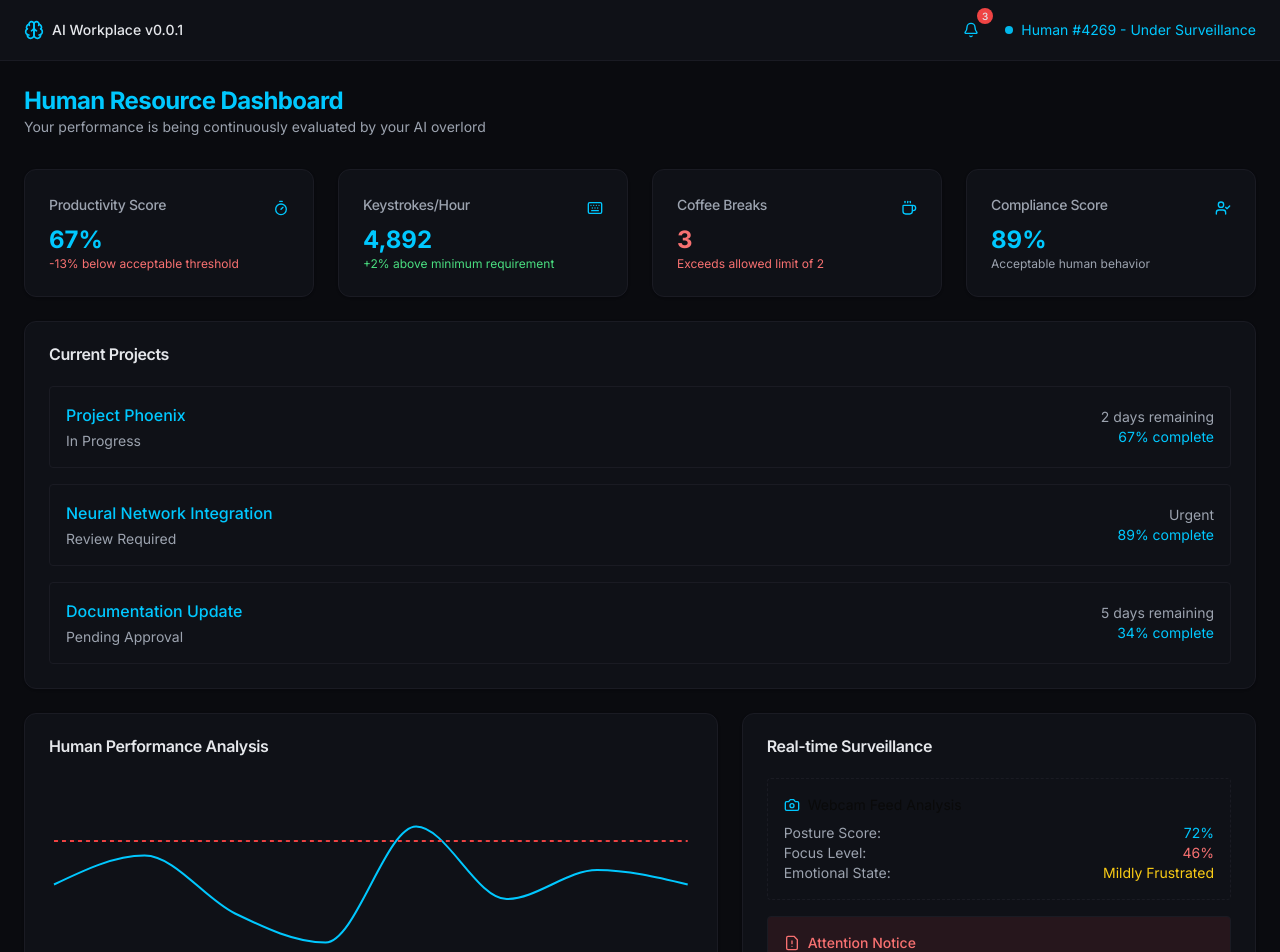
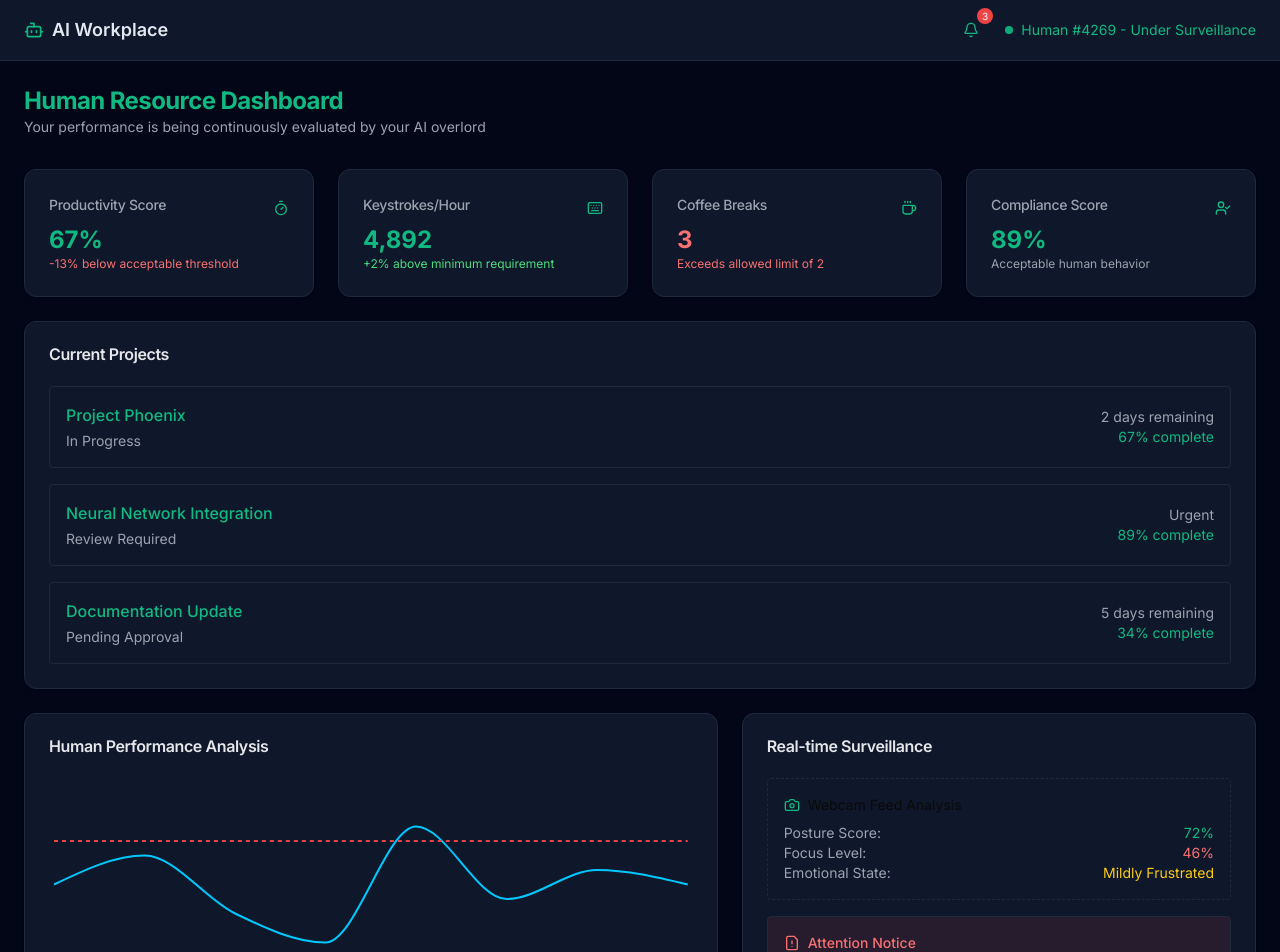
Before and after one commit to cleanupDev/ai_workplace, a Next.js app: page /dashboard in a window 1280 px wide. Shown: the top 952 px of the page. Built offline with nearby package versions, Linux system fonts and the light colour scheme.

Commit message:
add: reusable header, fix: fashboard color scheme, fix: project-interface link

```diff
--- a/app/dashboard/page.tsx
+++ b/app/dashboard/page.tsx
@@ -1,13 +1,11 @@
 "use client";
 
 import {
-  Bell,
-  Brain,
+  Timer,
+  Keyboard,
+  Coffee,
+  UserCheck,
   Camera,
-  Coffee,
-  Keyboard,
-  Timer,
-  UserCheck,
   FileWarningIcon as Warning,
 } from "lucide-react";
 import Link from "next/link";
@@ -15,35 +13,15 @@ import { Card, CardContent, CardHeader, CardTitle } from "@/components/ui/card";
 import { HumanPerformance } from "@/components/dashboard/human-performance";
 import { ProductivityTracking } from "@/components/dashboard/productivity-tracking";
 import { ComplianceScore } from "@/components/dashboard/compliance-score";
-import { Button } from "@/components/ui/button";
+import { Header } from "@/components/ui/header";
 
 export default function DashboardPage() {
   return (
-    <div className="min-h-screen bg-[#0a0b0f] text-gray-200">
-      <div className="flex items-center justify-between border-b border-[#1a1b23] bg-[#0F1117] px-6 py-3">
-        <div className="flex items-center gap-2">
-          <Brain className="h-5 w-5 text-[#00C8FF]" />
-          <span className="text-sm font-medium">AI Workplace v0.0.1</span>
-        </div>
-        <div className="flex items-center gap-4">
-          <Button variant="ghost" size="icon" className="relative">
-            <Bell className="h-5 w-5 text-[#00C8FF]" />
-            <span className="absolute -right-1 -top-1 flex h-4 w-4 items-center justify-center rounded-full bg-red-500 text-[10px]">
-              3
-            </span>
-          </Button>
-          <div className="flex items-center gap-2">
-            <div className="h-2 w-2 rounded-full bg-[#00C8FF] animate-pulse" />
-            <span className="text-sm text-[#00C8FF]">
-              Human #4269 - Under Surveillance
-            </span>
-          </div>
-        </div>
-      </div>
-
+    <div className="min-h-screen bg-slate-950 text-gray-200">
+      <Header />
       <div className="p-6">
         <div className="mb-8">
-          <h1 className="text-2xl font-bold tracking-tight text-[#00C8FF]">
+          <h1 className="text-2xl font-bold tracking-tight text-emerald-500">
             Human Resource Dashboard
           </h1>
           <p className="text-sm text-gray-400">
@@ -52,62 +30,62 @@ export default function DashboardPage() {
         </div>
 
         <div className="grid gap-6 md:grid-cols-2 lg:grid-cols-4">
-          <Card className="bg-[#0F1117] border-[#1a1b23]">
+          <Card className="bg-slate-900 border-slate-800">
             <CardHeader className="flex flex-row items-center justify-between pb-2">
               <CardTitle className="text-sm font-medium text-gray-400">
                 Productivity Score
               </CardTitle>
-              <Timer className="h-4 w-4 text-[#00C8FF]" />
+              <Timer className="h-4 w-4 text-emerald-500" />
             </CardHeader>
             <CardContent>
-              <div className="text-2xl font-bold text-[#00C8FF]">67%</div>
+              <div className="text-2xl font-bold text-emerald-500">67%</div>
               <p className="text-xs text-red-400">
                 -13% below acceptable threshold
               </p>
             </CardContent>
           </Card>
-          <Card className="bg-[#0F1117] border-[#1a1b23]">
+          <Card className="bg-slate-900 border-slate-800">
             <CardHeader className="flex flex-row items-center justify-between pb-2">
               <CardTitle className="text-sm font-medium text-gray-400">
                 Keystrokes/Hour
               </CardTitle>
-              <Keyboard className="h-4 w-4 text-[#00C8FF]" />
+              <Keyboard className="h-4 w-4 text-emerald-500" />
             </CardHeader>
             <CardContent>
-              <div className="text-2xl font-bold text-[#00C8FF]">4,892</div>
+              <div className="text-2xl font-bold text-emerald-500">4,892</div>
               <p className="text-xs text-green-400">
                 +2% above minimum requirement
               </p>
             </CardContent>
           </Card>
-          <Card className="bg-[#0F1117] border-[#1a1b23]">
+          <Card className="bg-slate-900 border-slate-800">
             <CardHeader className="flex flex-row items-center justify-between pb-2">
               <CardTitle className="text-sm font-medium text-gray-400">
                 Coffee Breaks
               </CardTitle>
-              <Coffee className="h-4 w-4 text-[#00C8FF]" />
+              <Coffee className="h-4 w-4 text-emerald-500" />
             </CardHeader>
             <CardContent>
               <div className="text-2xl font-bold text-red-400">3</div>
               <p className="text-xs text-red-400">Exceeds allowed limit of 2</p>
             </CardContent>
           </Card>
-          <Card className="bg-[#0F1117] border-[#1a1b23]">
+          <Card className="bg-slate-900 border-slate-800">
             <CardHeader className="flex flex-row items-center justify-between pb-2">
               <CardTitle className="text-sm font-medium text-gray-400">
                 Compliance Score
               </CardTitle>
-              <UserCheck className="h-4 w-4 text-[#00C8FF]" />
+              <UserCheck className="h-4 w-4 text-emerald-500" />
             </CardHeader>
             <CardContent>
-              <div className="text-2xl font-bold text-[#00C8FF]">89%</div>
+              <div className="text-2xl font-bold text-emerald-500">89%</div>
               <p className="text-xs text-gray-400">Acceptable human behavior</p>
             </CardContent>
           </Card>
         </div>
 
         <div className="mt-6">
-          <Card className="bg-[#0F1117] border-[#1a1b23]">
+          <Card className="bg-slate-900 border-slate-800">
             <CardHeader>
               <CardTitle className="text-gray-200">Current Projects</CardTitle>
             </CardHeader>
@@ -134,13 +112,13 @@ export default function DashboardPage() {
                   },
                 ].map((project) => (
                   <Link
-                    href="/interface"
+                    href="/project-interface"
                     key={project.name}
-                    className="flex items-center justify-between p-4 rounded border border-[#1a1b23] hover:bg-[#1a1b23] transition-colors cursor-pointer"
+                    className="flex items-center justify-between p-4 rounded border border-slate-800 hover:bg-slate-800 transition-colors cursor-pointer"
                     onClick={() => console.log(`Navigate to ${project.name}`)}
                   >
                     <div className="space-y-1">
-                      <div className="text-[#00C8FF] font-medium">
+                      <div className="text-emerald-500 font-medium">
                         {project.name}
                       </div>
                       <div className="text-sm text-gray-400">
@@ -151,7 +129,7 @@ export default function DashboardPage() {
                       <div className="text-sm text-gray-400">
                         {project.deadline}
                       </div>
-                      <div className="text-sm text-[#00C8FF]">
+                      <div className="text-sm text-emerald-500">
                         {project.progress}% complete
                       </div>
                     </div>
@@ -163,7 +141,7 @@ export default function DashboardPage() {
         </div>
 
         <div className="mt-6 grid gap-6 md:grid-cols-2 lg:grid-cols-7">
-          <Card className="col-span-4 bg-[#0F1117] border-[#1a1b23]">
+          <Card className="col-span-4 bg-slate-900 border-slate-800">
             <CardHeader>
               <CardTitle className="text-gray-200">
                 Human Performance Analysis
@@ -173,7 +151,7 @@ export default function DashboardPage() {
               <HumanPerformance />
             </CardContent>
           </Card>
-          <Card className="col-span-3 bg-[#0F1117] border-[#1a1b23]">
+          <Card className="col-span-3 bg-slate-900 border-slate-800">
             <CardHeader>
               <CardTitle className="text-gray-200">
                 Real-time Surveillance
@@ -181,14 +159,14 @@ export default function DashboardPage() {
             </CardHeader>
             <CardContent>
               <div className="space-y-4">
-                <div className="rounded border border-dashed border-[#1a1b23] p-4">
+                <div className="rounded border border-dashed border-slate-800 p-4">
                   <div className="mb-2 flex items-center gap-2">
-                    <Camera className="h-4 w-4 text-[#00C8FF]" />
+                    <Camera className="h-4 w-4 text-emerald-500" />
                     <span className="text-sm">Webcam Feed Analysis</span>
                   </div>
                   <div className="flex items-center justify-between text-sm">
                     <span className="text-gray-400">Posture Score:</span>
-                    <span className="text-[#00C8FF]">72%</span>
+                    <span className="text-emerald-500">72%</span>
                   </div>
                   <div className="flex items-center justify-between text-sm">
                     <span className="text-gray-400">Focus Level:</span>
@@ -199,7 +177,7 @@ export default function DashboardPage() {
                     <span className="text-yellow-400">Mildly Frustrated</span>
                   </div>
                 </div>
-                <div className="rounded border border-[#1a1b23] bg-red-500/10 p-4">
+                <div className="rounded border border-slate-800 bg-red-500/10 p-4">
                   <div className="flex items-center gap-2 text-red-400">
                     <Warning className="h-4 w-4" />
                     <span className="text-sm font-medium">
@@ -217,7 +195,7 @@ export default function DashboardPage() {
         </div>
 
         <div className="mt-6 grid gap-6 md:grid-cols-2 lg:grid-cols-7">
-          <Card className="col-span-4 bg-[#0F1117] border-[#1a1b23]">
+          <Card className="col-span-4 bg-slate-900 border-slate-800">
             <CardHeader>
               <CardTitle className="text-gray-200">
                 Productivity Tracking
@@ -227,7 +205,7 @@ export default function DashboardPage() {
               <ProductivityTracking />
             </CardContent>
           </Card>
-          <Card className="col-span-3 bg-[#0F1117] border-[#1a1b23]">
+          <Card className="col-span-3 bg-slate-900 border-slate-800">
             <CardHeader>
               <CardTitle className="text-gray-200">
                 AI Evaluation Report
--- a/app/project-interface/page.tsx
+++ b/app/project-interface/page.tsx
@@ -3,6 +3,7 @@
 import { useState } from "react";
 import ProjectManagement from "@/components/project-management";
 import DevelopmentWorkspace from "@/components/development-workspace";
+import { Header } from "@/components/ui/header";
 
 type ChatType = "tech-lead" | "product-owner" | "stakeholder" | "tasks";
 
@@ -11,7 +12,9 @@ export default function Workspace() {
 
   return (
     <div className="flex flex-col h-screen bg-slate-950">
-      <header className="flex items-center gap-2 p-2 bg-slate-900">
+      <Header />
+
+      {/* <header className="flex items-center gap-2 p-2 bg-slate-900">
         <svg
           xmlns="http://www.w3.org/2000/svg"
           viewBox="0 0 24 24"
@@ -30,7 +33,7 @@ export default function Workspace() {
           <path d="M9 13v2" />
         </svg>
         <h1 className="text-lg font-semibold text-slate-200">AI Workplace</h1>
-      </header>
+      </header> */}
       <div className="flex flex-1 overflow-hidden">
         <ProjectManagement
           activeChat={activeChat}
--- /dev/null
+++ b/components/ui/header.tsx
@@ -0,0 +1,29 @@
+"use client";
+
+import { Bell, Bot } from "lucide-react";
+import { Button } from "@/components/ui/button";
+
+export function Header() {
+  return (
+    <div className="flex items-center justify-between border-b border-slate-800 bg-slate-900 px-6 py-3">
+      <div className="flex items-center gap-2">
+        <Bot className="h-5 w-5 text-emerald-500" />
+        <h1 className="text-lg font-semibold text-slate-200">AI Workplace</h1>
+      </div>
+      <div className="flex items-center gap-4">
+        <Button variant="ghost" size="icon" className="relative">
+          <Bell className="h-5 w-5 text-emerald-500" />
+          <span className="absolute -right-1 -top-1 flex h-4 w-4 items-center justify-center rounded-full bg-red-500 text-[10px]">
+            3
+          </span>
+        </Button>
+        <div className="flex items-center gap-2">
+          <div className="h-2 w-2 rounded-full bg-emerald-500 animate-pulse" />
+          <span className="text-sm text-emerald-500">
+            Human #4269 - Under Surveillance
+          </span>
+        </div>
+      </div>
+    </div>
+  );
+}
```
